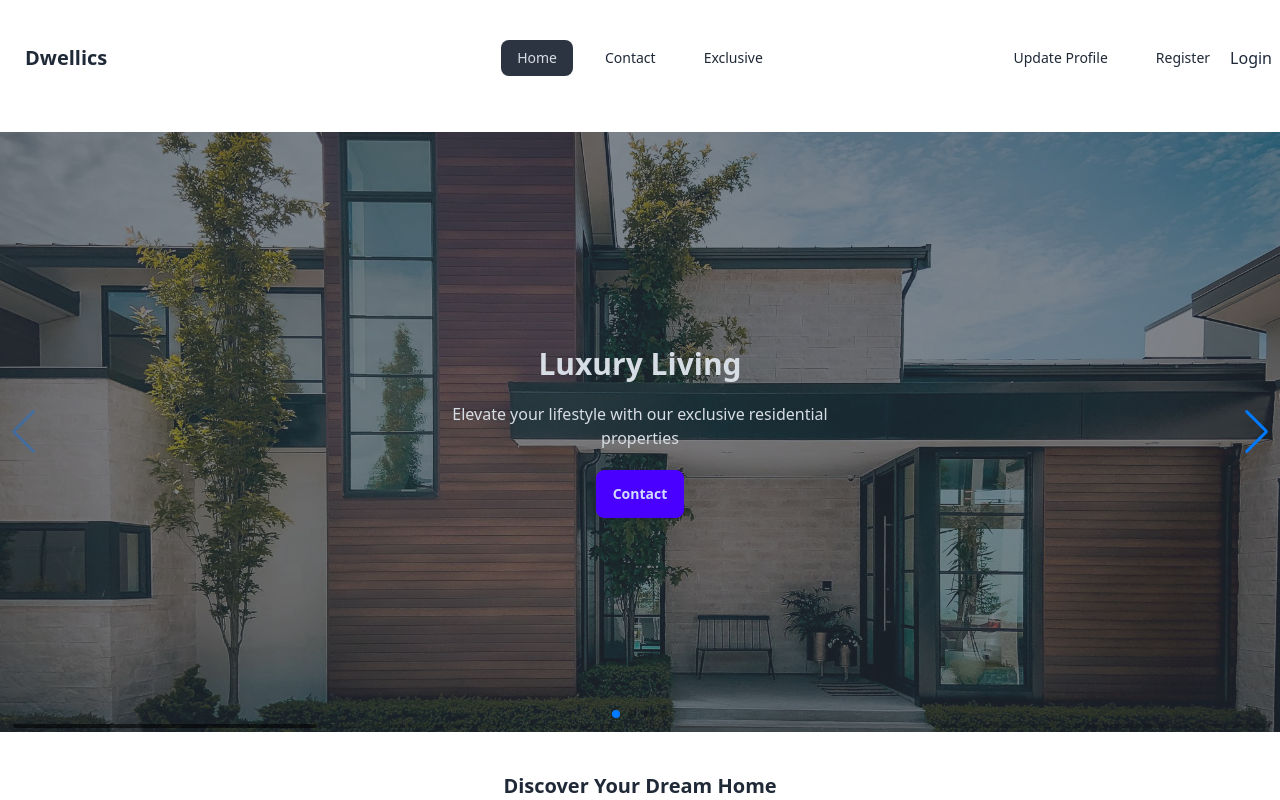
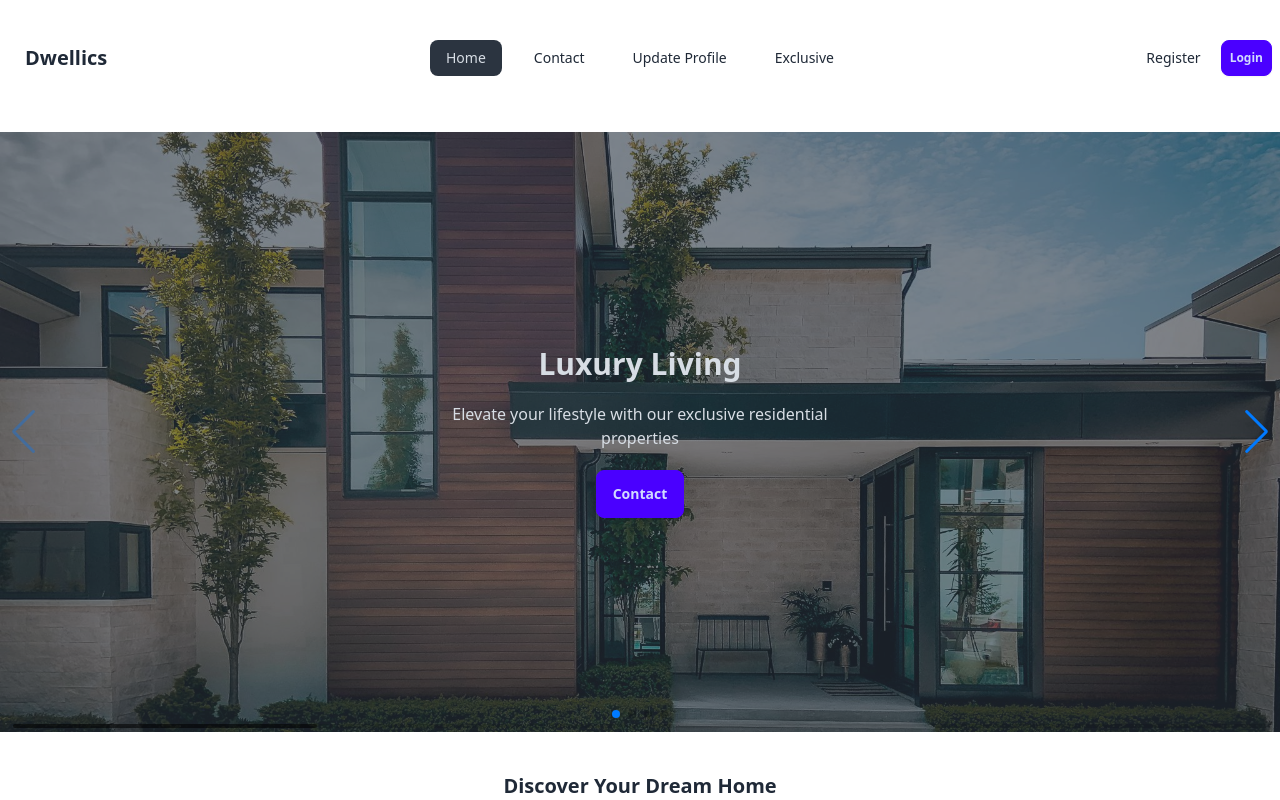
Before and after one commit to sioanik/dwellics-client, a React (Vite) app: page / in a window 1280 px wide. Shown: the top 800 px of the page. Built offline with nearby package versions, Linux system fonts and the light colour scheme; no server answers.

Commit message:
making responsive

```diff
--- a/src/components/Navbar.jsx
+++ b/src/components/Navbar.jsx
@@ -20,6 +20,12 @@ const Navbar = () => {
                         <ul tabIndex={0} className="menu menu-sm dropdown-content mt-3 z-10 p-2 shadow bg-base-100 rounded-box w-52">
                             <li><NavLink to={'/'} >Home</NavLink></li>
                             <li><NavLink to={'/contact'} >Contact</NavLink></li>
+                            <li>
+                                <NavLink to={'/update-profile'}>Update Profile</NavLink>
+                            </li>
+                            <li>
+                                <NavLink to={'/exclusive'}>Exclusive</NavLink>
+                            </li>
                             {/* <li><a>Home</a></li> */}
 
                         </ul>
@@ -39,6 +45,9 @@ const Navbar = () => {
                             <NavLink to={'/contact'}>Contact</NavLink>
                         </li>
                         <li>
+                            <NavLink to={'/update-profile'}>Update Profile</NavLink>
+                        </li>
+                        <li>
 
                             <NavLink to={'/exclusive'}>Exclusive</NavLink>
                         </li>
@@ -46,10 +55,10 @@ const Navbar = () => {
                     </ul>
                 </div>
                 <div className="navbar-end flex items-center">
-                    <ul className="menu flex justify-center menu-horizontal px-1 gap-4">
-                        <li>
+                    <ul className="menu flex justify-center menu-horizontal px-1">
+                        {/* <li>
                             <NavLink to={'/update-profile'}>Update Profile</NavLink>
-                        </li>
+                        </li> */}
                         {/* <li><a>User Profile</a></li> */}
                         {/* <li>
                             <NavLink to={'/login'}>Login</NavLink>
@@ -75,9 +84,13 @@ const Navbar = () => {
                                 <button onClick={() => logOut()} className='btn btn-sm btn-primary'>Logout</button>
 
                             </div> :
-                            <ul>
-                                <li><NavLink to={'/login'}>Login</NavLink></li>
-                            </ul>
+
+                            <button className='btn btn-xs h-9 btn-primary'>
+                                <NavLink to={'/login'}>Login</NavLink>
+                            </button>
+                            // <ul>
+                            //     <li><NavLink to={'/login'}>Login</NavLink></li>
+                            // </ul>
                         }
                     </div>
                 </div>
--- a/src/pages/Exclusive.jsx
+++ b/src/pages/Exclusive.jsx
@@ -1,7 +1,8 @@
 
 import { FaLocationDot } from "react-icons/fa6";
 import { Helmet } from 'react-helmet-async';
-import excl  from "../assets/exclusive.jpg";
+import excl from "../assets/exclusive.jpg";
+import exclban from "../assets/exclusivers.webp";
 import { Link } from "react-router-dom";
 
 const Exclusive = () => {
@@ -13,10 +14,20 @@ const Exclusive = () => {
                 </title>
             </Helmet>
             <div>
+                <div className="hero lg:w-2/3 mx-auto mb-10 rounded-3xl min-h-[300px]" style={{ backgroundImage: `url(${exclban})` }}>
+                    <div className=" rounded-3xl hero-overlay bg-opacity-60"></div>
+                    <div className="hero-content text-center text-neutral-content">
+                        <div className="max-w-md">
+                            <h1 className="mb-5 text-5xl font-bold">Exclusive</h1>
+                            <p className="mb-5">Find Exclusive Residential Real Estates for You</p>
+
+                        </div>
+                    </div>
+                </div>
                 <div className="hero min-h-screen bg-base-200 px-10">
                     <div className="hero-content flex-col lg:flex-row-reverse">
-                        <img src={excl} className="w-1/2 rounded-lg shadow-2xl" />
-                        <div className="w-1/2">
+                        <img src={excl} className="lg:w-1/2 rounded-lg shadow-2xl" />
+                        <div className="lg:w-1/2">
                             <h1 className="text-2xl font-bold">Modern Condo with City View</h1>
                             <p className="pb-6">Condo, 1500 sq ft</p>
                             <h1 className="text-red-500 text-2xl font-bold">For sale</h1>
--- a/src/pages/Property.jsx
+++ b/src/pages/Property.jsx
@@ -19,14 +19,26 @@ const Property = () => {
             <Helmet>
                 <title>Dwellics | Property Details</title>
             </Helmet>
-            <div className="mb-10 hero min-h-screen bg-base-200">
+            <div className="mx-14">
+            <div className="hero lg:w-2/3 mx-auto mb-3 rounded-3xl min-h-[300px]" style={{ backgroundImage: `url(${prop.image})` }}>
+                    <div className=" rounded-3xl hero-overlay bg-opacity-60"></div>
+                    <div className="hero-content text-center text-neutral-content">
+                        <div className="max-w-md">
+                            <h1 className="mb-5 text-5xl font-bold">{prop.title}</h1>
+
+
+                        </div>
+                    </div>
+                </div>
+            </div>
+            <div className="mb-10 hero bg-base-200">
                 <div className="hero-content flex-col lg:flex-row items-start">
-                    <img src={prop.image} className="max-w-sm rounded-lg shadow-2xl" />
+                    {/* <img src={prop.image} className="max-w-sm rounded-lg shadow-2xl" /> */}
                     <div>
-                        <h1 className="text-2xl font-bold">{prop.title}</h1>
-                        <p className="pb-6">{prop.segment_name}, {prop.area}</p>
+                        {/* <h1 className="text-2xl font-bold">{prop.title}</h1> */}
                         <h1 className="text-red-500 text-2xl font-bold">For {prop.status}</h1>
                         <h1 className="text-red-500 text-2xl font-bold">{prop.price}</h1>
+                        <p className="pt-3">{prop.segment_name}, {prop.area}</p>
                         <p className="py-3">{prop.description}</p>
                         <p className=" py-4 flex items-center"><FaLocationDot />{prop.location}</p>
                         <div className="card-actions justify-start">
```
Also changed, not shown: src/assets/exclusivers.webp (added). Lines whose indentation alone changed are shown as unchanged.
